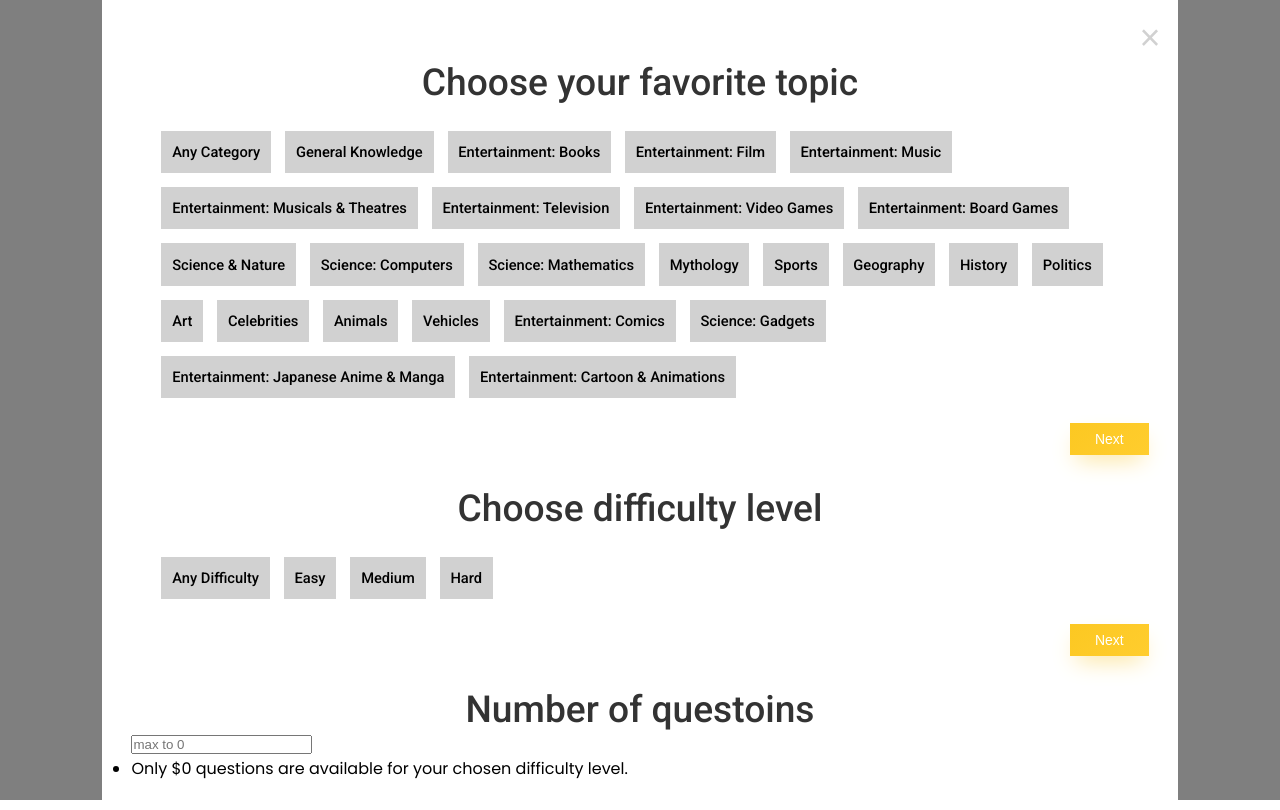
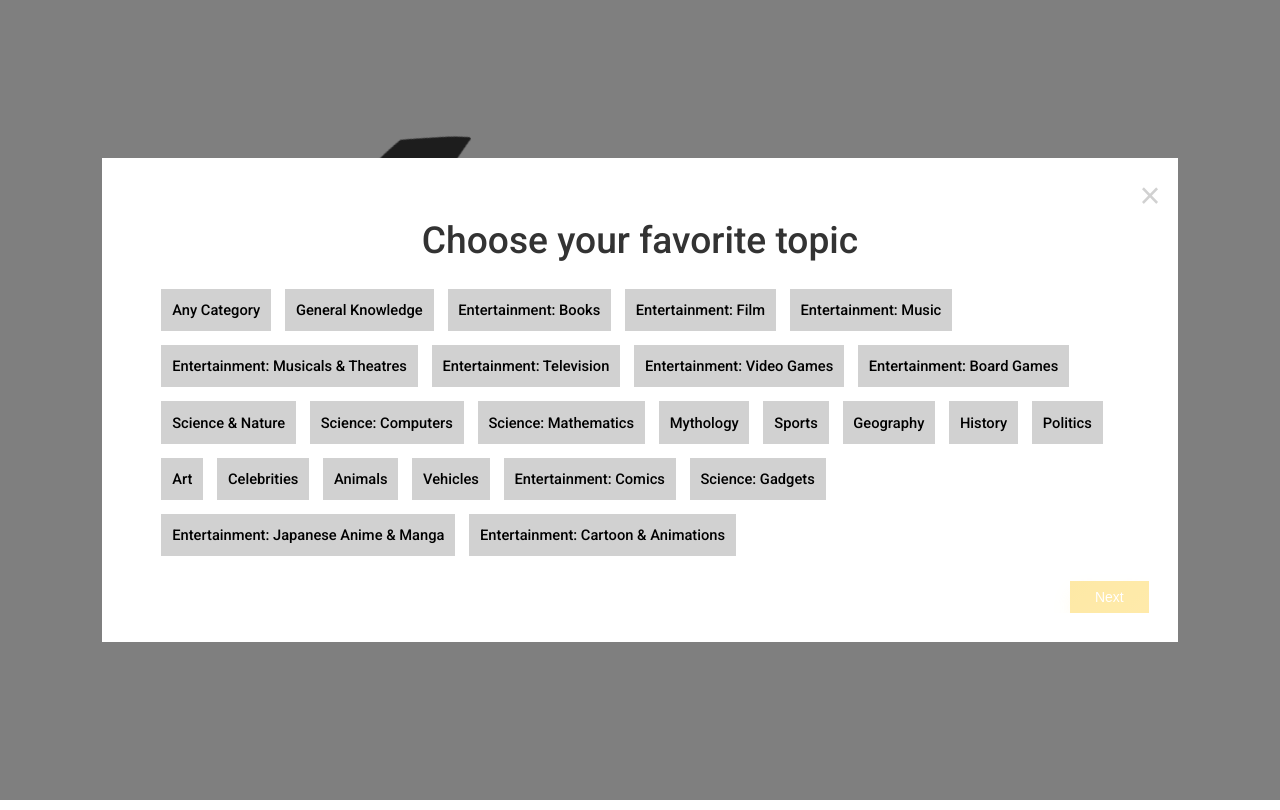
Before and after one commit to Erfan-Asadi/quizzy, a React (Vite) app: page / in a window 1280 px wide. Built offline with nearby package versions, Linux system fonts and the light colour scheme.

Commit message:
complete translating between config parts

```diff
--- a/src/components/ConfigQuiz/ConfigButton.jsx
+++ b/src/components/ConfigQuiz/ConfigButton.jsx
@@ -18,9 +18,9 @@ const StyledButton = styled.button`
     opacity: 0.4;
   }
 `;
-const Button = ({disabled, children}) => {
+const Button = ({disabled, children ,clickHandler}) => {
   return (
-    <StyledButton disabled={disabled}>
+    <StyledButton disabled={disabled} onClick={clickHandler}>
       {children}
     </StyledButton>
   );
--- a/src/components/ConfigQuiz/ConfigForm.jsx
+++ b/src/components/ConfigQuiz/ConfigForm.jsx
@@ -1,11 +1,26 @@
 import React from "react";
 
-const ConfigForm = ({ maxAmount = 50 }) => {
+const ConfigForm = ({ maxAmount = 50, handleAmountValue }) => {
   const max = maxAmount < 50 ? maxAmount : 50;
+
+  const changeHandler = (e) => {
+    const value = parseInt(e.target.value);
+    if (value >= max) {
+      handleAmountValue(max); //
+    } else {
+      handleAmountValue(value);
+    }
+  };
+
   return (
     <div>
       <form>
-        <input type="text" max={max} placeholder={`max to ${max}`} />
+        <input
+          type="text"
+          max={max}
+          placeholder={`max to ${max}`}
+          onChange={(e) => changeHandler(e)}
+        />
       </form>
       <ul className="dangers-list">
         {max < 50 && (
--- a/src/components/ConfigQuiz/ConfigPart.jsx
+++ b/src/components/ConfigQuiz/ConfigPart.jsx
@@ -1,6 +1,5 @@
 import React from "react";
 import { styled } from "styled-components";
-import Button from "../ModalButton";
 
 const StyledSection = styled.section`
   padding-top: 32px;
@@ -11,17 +10,11 @@ const StyledSection = styled.section`
     color: #333;
     text-align: center;
   }
-
-  footer {
-    display: flex;
-    justify-content: flex-end;
-    margin-top: 25px;
-  }
 `;
 
 const ConfigPart = ({ title, children }) => {
   return (
-    <StyledSection>
+    <StyledSection className="config-part">
       <h2 className="roboto medium">{title}</h2>
       {children}
     </StyledSection>
--- a/src/components/ConfigQuiz/ConfigQuiz.jsx
+++ b/src/components/ConfigQuiz/ConfigQuiz.jsx
@@ -1,25 +1,47 @@
-import React, { useEffect, useState } from "react";
+import React, { useEffect, useLayoutEffect, useRef, useState } from "react";
 import ConfigPart from "./ConfigPart";
 import ConfigList from "./ConfigList";
 import { trivia_categories, trivia_levels } from "../../api/api_category.json";
 import ConfigButton from "./ConfigButton";
 import ConfigForm from "./ConfigForm";
 import api from "../../api/api";
+import { styled } from "styled-components";
+
+const StyledConfigQuiz = styled.div`
+  overflow: hidden;
+  .parts-container {
+    display: flex;
+    width: 100%;
+    transition: 0.24s ease-out;
+
+    .config-part {
+      width: 100%;
+      flex-shrink: 0;
+    }
+  }
+  footer {
+    display: flex;
+    justify-content: flex-end;
+    margin-top: 25px;
+  }
+`;
 
 const defaultQueryParams = {
-  amount: 5,
+  amount: null,
   category: null, // any category called => (id: 8, means any-category => should repalce null), number type
   difficulty: null, // any difficulty called => (id: 101, means any-difficulty => should replace null), number type
 };
 
 const ConfigQuiz = () => {
   const [queryParams, setQueryParams] = useState(defaultQueryParams);
+  const [maxQuestionsCount, setMaxQuestionsCount] = useState(0); // available questions count for selected(easy, medium, hard, all) difficulty level
+  const [isNextButtonDisabled, setIsNextButtonDisabled] = useState(true);
   const difficultyTitleFromId = trivia_levels.find(
     (level) => level.id === queryParams.difficulty
   )?.name;
-
-  // available questions count for selected(easy, medium, hard, all) difficulty level
-  const [maxQuestionsCount, setMaxQuestionsCount] = useState(0);
+  const [activePart, setActivePart] = useState(0); // 0=category - 1=difficulty - 2=amount
+  const firstRender = useRef(true);
+  const slidesContainerRef = useRef(null);
 
   const updateQuestionsCount = (value) => {
     // if 'any-category' selected
@@ -35,10 +57,22 @@ const ConfigQuiz = () => {
     }
   };
 
+  const startQuiz = () => {
+    console.log(queryParams);
+  };
+
   const handleSelectedItem = (type, id) => {
     setQueryParams((prev) => ({ ...prev, [type]: id }));
   };
 
+  const handleSlides = () => {
+    if (activePart <= 1) {
+      const nextValue = activePart + 1;
+      slidesContainerRef.current.style.transform = `translateX(-${nextValue}00%)`;
+      setActivePart(nextValue);
+      setIsNextButtonDisabled(true);
+    }
+  };
   useEffect(() => {
     // check Maximum available question for any category with their difficulty level
     const checkMaximumQuestion = async () => {
@@ -61,17 +95,24 @@ const ConfigQuiz = () => {
     checkMaximumQuestion();
   }, [queryParams.difficulty]);
 
+  // every time queryParams changes, active 'next-button' for getting to next Part
+  useLayoutEffect(() => {
+    if (firstRender.current) {
+      firstRender.current = false;
+    } else {
+      setIsNextButtonDisabled(false);
+    }
+  }, [queryParams]);
+
   return (
-    <div className="parts-container">
+    <StyledConfigQuiz>
+      <div className="parts-container" ref={slidesContainerRef}>
         <ConfigPart title="Choose your favorite topic">
           <ConfigList
             data={trivia_categories}
             handleSelected={(id) => handleSelectedItem("category", id)}
             selectedId={queryParams.category}
           />
-        <footer>
-          <ConfigButton disabled={false}>Next</ConfigButton>
-        </footer>
         </ConfigPart>
         <ConfigPart title="Choose difficulty level">
           <ConfigList
@@ -79,14 +120,34 @@ const ConfigQuiz = () => {
             handleSelected={(id) => handleSelectedItem("difficulty", id)}
             selectedId={queryParams.difficulty}
           />
-        <footer>
-          <ConfigButton disabled={false}>Next</ConfigButton>
-        </footer>
         </ConfigPart>
         <ConfigPart title="Number of questoins">
-        <ConfigForm maxAmount={maxQuestionsCount} />
+          <ConfigForm
+            maxAmount={maxQuestionsCount}
+            handleAmountValue={(value) =>
+              setQueryParams({ ...queryParams, amount: value })
+            }
+          />
         </ConfigPart>
       </div>
+      <footer>
+        {activePart == 2 ? (
+          <ConfigButton
+            disabled={isNextButtonDisabled}
+            clickHandler={startQuiz}
+          >
+            StartQuiz
+          </ConfigButton>
+        ) : (
+          <ConfigButton
+            disabled={isNextButtonDisabled}
+            clickHandler={handleSlides}
+          >
+            Next
+          </ConfigButton>
+        )}
+      </footer>
+    </StyledConfigQuiz>
   );
 };
 
--- a/src/main.jsx
+++ b/src/main.jsx
@@ -26,7 +26,5 @@ const router = createBrowserRouter([
 ])
 
 ReactDOM.createRoot(document.getElementById('root')).render(
-  <React.StrictMode>
-    <RouterProvider router={router} />
-  </React.StrictMode>,
+    <RouterProvider router={router} />,
 )
```
Lines whose indentation alone changed are shown as unchanged.
